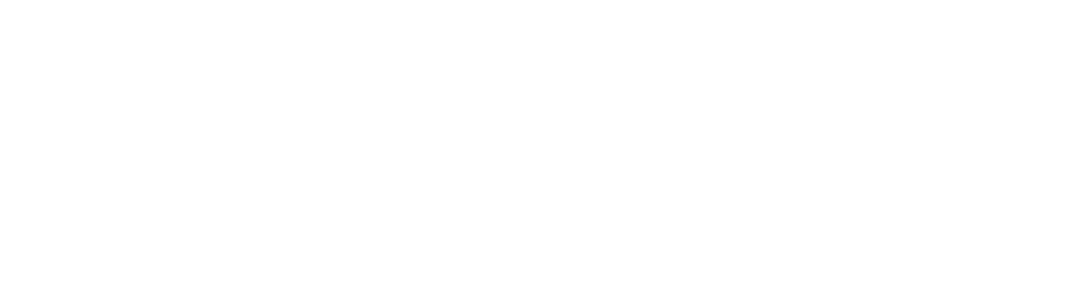
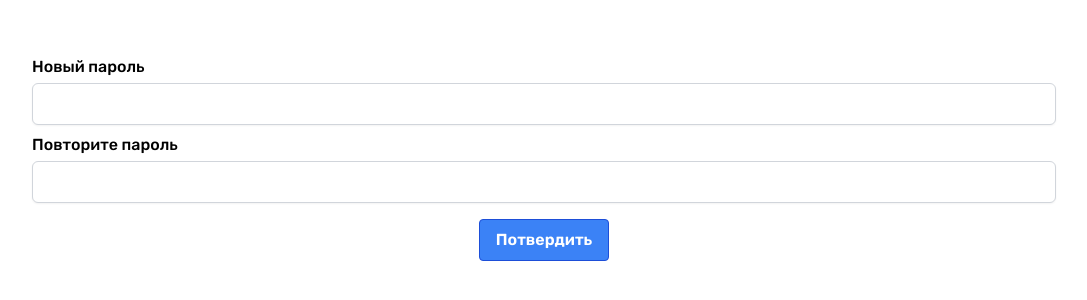
Before and after one commit to nurik12-py/grab-it, a React (Create React App) app: page /password-recovery in a window 1280 px wide. Before the commit this address had no page. Shown: the part 242-542 px from the top of the page, without its empty margins (96-1183 px from the left). Built offline with nearby package versions, Linux system fonts and the light colour scheme.

Commit message:
feat: add password-recovery

```diff
--- a/src/index.js
+++ b/src/index.js
@@ -15,6 +15,7 @@
 import Home from "./views/Home";
 import ProtectedRoute from "./components/ProtectedRoute";
 import ForgetPassword from "./views/ForgetPassword";
+import PasswordRecovery from "./views/PasswordRecovery";
 
 ReactDOM.render(
   <BrowserRouter>
@@ -36,6 +37,7 @@
       <Route exact path="/registration" element={<Registration />} />
       <Route exact path="/login" element={<Login />} />
       <Route exact path="/forget-password" element={<ForgetPassword/>}/>
+      <Route exact path="/password-recovery" element={<PasswordRecovery/>} />
     </Routes>
   </BrowserRouter>,
   document.getElementById("root")
--- /dev/null
+++ b/src/views/PasswordRecovery.jsx
@@ -0,0 +1,22 @@
+import React from "react";
+import Input from "../components/Input";
+const PasswordRecovery = () => {
+  return (
+    <div className="w-full flex h-screen justify-center items-center ">
+      <form className="w-4/5 flex flex-col items-center">
+        <div className="w-full">
+          <Input name="password" type="password" label="Новый пароль" />
+          <Input name="password" type="password" label="Повторите пароль" />
+        </div>
+        <button
+          className="bg-blue-500 hover:bg-blue-700 text-white font-bold py-2 px-4 border border-blue-700 rounded mt-2"
+          type="submit"
+        >
+          Потвердить
+        </button>
+      </form>
+    </div>
+  );
+};
+
+export default PasswordRecovery;
```
